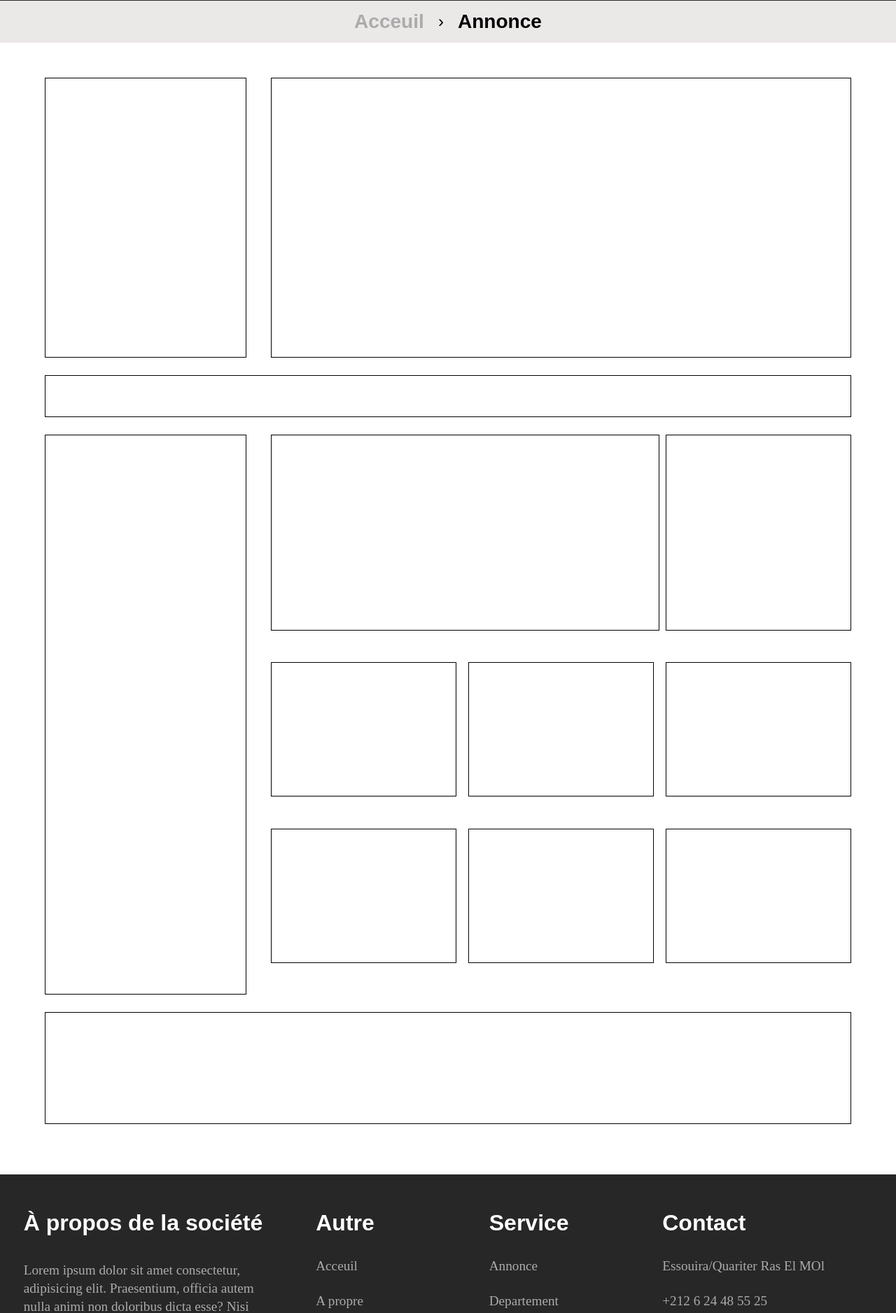
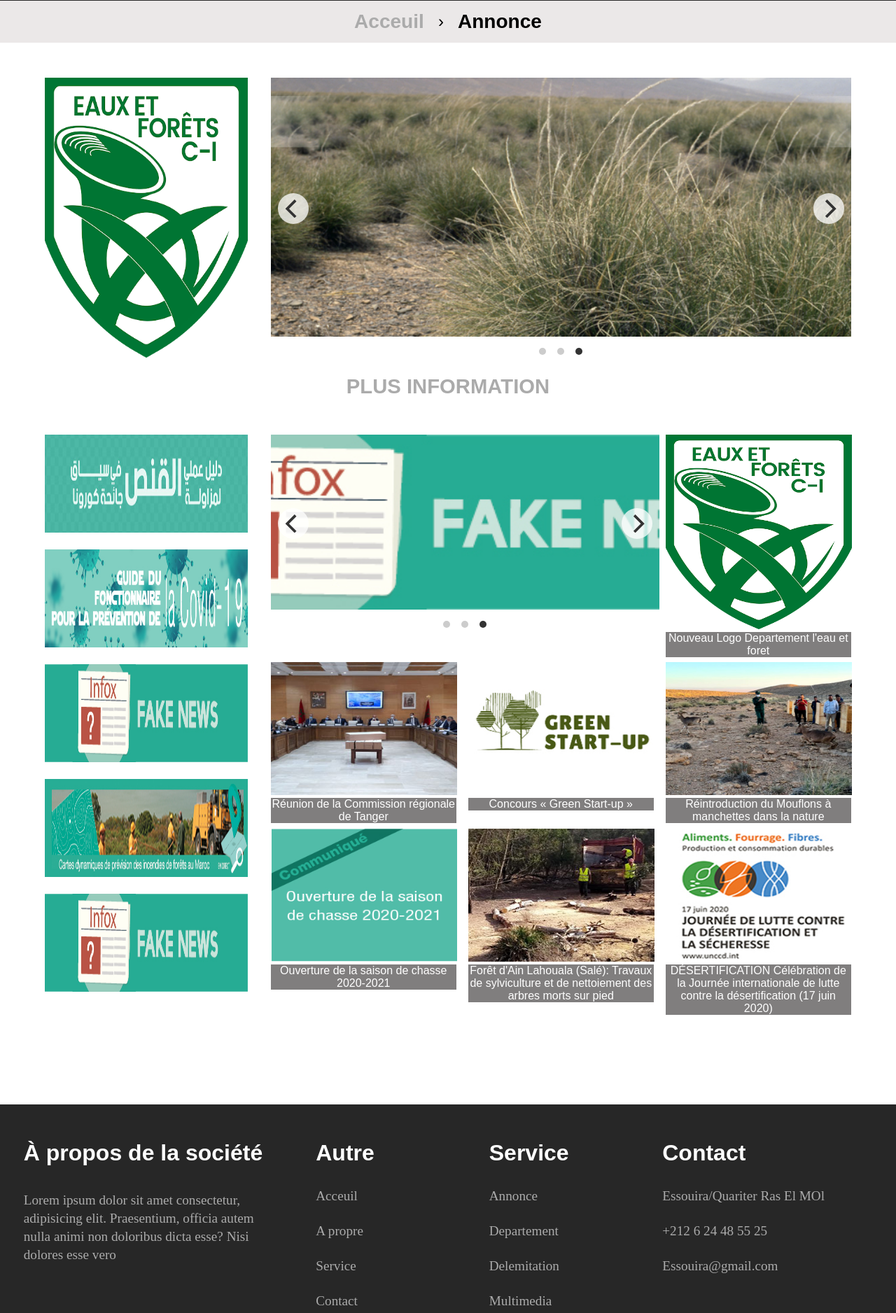
Before and after one commit to bouslama-hamza/WEB-DEVELOPMENT, a Flask app: page /service in a window 1280 px wide. Shown: the part 313-2189 px from the top of the page at 70% size. Run offline with Flask 2, Linux system fonts and the light colour scheme.

Commit message:
last edit

```diff
--- a/Envirenement/static/CSS/style.css
+++ b/Envirenement/static/CSS/style.css
@@ -487,7 +487,7 @@ input[type=submit]:hover{
 }
 .new_all{
     border: 1px solid black;
-    height: 1400px;
+    height: 1300px;
     display: flex;
     justify-content: center;
     border: none;
@@ -512,16 +512,23 @@ input[type=submit]:hover{
     border: 1px solid black;
     height: 400px;
     width: 25%;
+    border: none;
 }
 .new_annon{
     border: 1px solid black;
     height: 400px;
     width: 72%;
+    border: none;
 }
 .new_focus{
     border: 1px solid black;
     height: 60px;
     margin-top: 25px;
+    text-align: center;
+    font-family: 'Barlow', sans-serif;
+    color: #ababab;
+    border: none;
+    font-size: 25px;
 }
 .new_info{
     border: 1px solid black;
@@ -536,7 +543,7 @@ input[type=submit]:hover{
     border: 1px solid black;
     width: 25%;
     height: 800px;
-
+    border: none;
 }
 .new_info_right{
     border: 1px solid black;
@@ -551,15 +558,30 @@ input[type=submit]:hover{
     border: 1px solid black;
     width: 32%;
     height: 24%;
+    border: none;
 }
 .new_info_right_one{
     border: 1px solid black;
     width: 67%;
     height: 35%;
+    border: none;
 }
 .new_footer{
     border: 1px solid black;
     margin-top: 25px;
     width: 100%;
     height: 160px;
+    border: none;
 }
+.text_annon{
+    border: 1px solid black;
+    width: 100%;
+    text-align: center;
+    background-color: rgb(44, 40, 40);
+    color: white;
+    opacity: 0.6;
+    font-family: 'Barlow', sans-serif;
+    border: none;
+    transition: 1s all linear;
+    z-index: -11;
+}
--- a/Envirenement/templates/base.html
+++ b/Envirenement/templates/base.html
@@ -28,17 +28,17 @@
             </div>
             <div class="footer_useful">
                 <h6 class="footer_all">Autre</h6><br>
-                <a class="footer_info_1" href="#">Acceuil</a><br>
-                <a class="footer_info_1" href="#">A propre</a><br>
-                <a class="footer_info_1" href="#">Service</a><br>
-                <a class="footer_info_1" href="#">Contact</a><br>
+                <a class="footer_info_1" href="/">Acceuil</a><br>
+                <a class="footer_info_1" href="/about">A propre</a><br>
+                <a class="footer_info_1" href="/service">Service</a><br>
+                <a class="footer_info_1" href="/contact">Contact</a><br>
             </div>
             <div class="footer_service">
                 <h6 class="footer_all">Service</h6><br>
-                <a class="footer_info_1" href="#">Annonce</a><br>
-                <a class="footer_info_1" href="#">Departement</a><br>
-                <a class="footer_info_1" href="#">Delemitation</a><br>
-                <a class="footer_info_1" href="#">Multimedia</a><br>
+                <a class="footer_info_1" href="/service">Annonce</a><br>
+                <a class="footer_info_1" href="/service">Departement</a><br>
+                <a class="footer_info_1" href="/service">Delemitation</a><br>
+                <a class="footer_info_1" href="/">Multimedia</a><br>
             </div>
             <div class="footer_contact">
                 <h6 class="footer_all">Contact</h6><br>
--- a/Envirenement/templates/services.html
+++ b/Envirenement/templates/services.html
@@ -6,25 +6,78 @@
 <div class="new_all">
     <div class="new_all_1">
         <div class="new_title">
-            <div class="new_logo"></div>
-            <div class="new_annon"></div>
-        </div>
-        <div class="new_focus"></div>
-        <div class="new_info">
-            <div class="new_info_left"></div>
-            <div class="new_info_right">
-                <div class="new_info_right_one"></div>
-                <div style="height: 35%;" class="new_info_right_1"></div>
-                <div class="new_info_right_1"></div>
-                <div class="new_info_right_1"></div>
-                <div class="new_info_right_1"></div>
-                <div class="new_info_right_1"></div>
-                <div class="new_info_right_1"></div>
-                <div class="new_info_right_1"></div>
-
+            <div class="new_logo">
+                <img src="../static/images/logo/1.png" style="width: 290px; height: 400px;">
+            </div>
+            <div class="new_annon" style="z-index: -1;">
+                <div class="carousel"  data-flickity='{ "wrapAround": true, "autoPlay": true, "imagesLoaded":true }'>
+                    <div class="carousel-cell">
+                      <img class="w3-image" src="../static/images/Annonce/1.jpg" style="width: 400;height: 370px;">
+                    </div>
+                    <div class="carousel-cell">
+                      <img class="w3-image" src="../static/images/Annonce/2.jpg" style="width: 400;height: 370px; ">
+                    </div>
+                    <div class="carousel-cell">
+                      <img class="w3-image" src="../static/images/Annonce/3.jpg" style="width: 400;height: 370px; ">
+                    </div>
+                </div>
             </div>
         </div>
-        <div class="new_footer"></div>
+        <div class="new_focus">
+            <h3>PLUS INFORMATION</h3>
+        </div>
+        <div class="new_info">
+            <div class="new_info_left">
+                <img src="../static/images/Annonce/S1.jpg" style="width: 290px; height: 140px; margin-bottom: 20px;">
+                <img src="../static/images/Annonce/S2.jpg" style="width: 290px; height: 140px; margin-bottom: 20px;">
+                <img src="../static/images/Annonce/S3.jpg" style="width: 290px; height: 140px; margin-bottom: 20px;">
+                <img src="../static/images/Annonce/S4.jpg" style="width: 290px; height: 140px; margin-bottom: 20px;">
+                <img src="../static/images/Annonce/S3.jpg" style="width: 290px; height: 140px; margin-bottom: 20px;">
+            </div>
+            <div class="new_info_right">
+                <div class="new_info_right_one" style="z-index: -1;">
+                    <div class="carousel"  data-flickity='{ "wrapAround": true, "autoPlay": true, "imagesLoaded":true }'>
+                        <div class="carousel-cell">
+                          <img class="w3-image" src="../static/images/Annonce/S1.jpg" style="width: 2200;height: 250px;">
+                        </div>
+                        <div class="carousel-cell">
+                          <img class="w3-image" src="../static/images/Annonce/S2.jpg" style="width: 200;height: 250px; ">
+                        </div>
+                        <div class="carousel-cell">
+                          <img class="w3-image" src="../static/images/Annonce/S3.jpg" style="width: 200;height: 250px; ">
+                        </div>
+                    </div>
+                </div>
+                <div style="height: 35%;" class="new_info_right_1">
+                    <img src="../static/images/logo/1.png" style="width: 266px;height: 278px;">
+                    <div class="text_annon">Nouveau Logo Departement l'eau et foret </div>
+                </div>
+                <div class="new_info_right_1">
+                    <img src="../static/images/Annonce/M1.jpg" style="width: 266px;height: 190px;">
+                    <div class="text_annon">Réunion de la Commission régionale de Tanger </div>
+                </div>
+                <div class="new_info_right_1">
+                    <img src="../static/images/Annonce/M2.jpg" style="width: 266px;height: 190px;">
+                    <div class="text_annon">Concours « Green Start-up »  </div>
+                </div>
+                <div class="new_info_right_1">
+                    <img src="../static/images/Annonce/M3.jpg" style="width: 266px;height: 190px;">
+                    <div class="text_annon">Réintroduction du Mouflons à manchettes dans la nature </div>
+                </div>
+                <div class="new_info_right_1">
+                    <img src="../static/images/Annonce/M4.jpg" style="width: 266px;height: 190px;">
+                    <div class="text_annon">Ouverture de la saison de chasse 2020-2021</div>
+                </div>
+                <div class="new_info_right_1">
+                    <img src="../static/images/Annonce/M5.jpg" style="width: 266px;height: 190px;">
+                    <div class="text_annon">Forêt d'Ain Lahouala (Salé): Travaux de sylviculture et de nettoiement des arbres morts sur pied  </div>
+                </div>
+                <div class="new_info_right_1">
+                    <img src="../static/images/Annonce/M6.jpg" style="width: 266px;height: 190px;">
+                    <div class="text_annon">DÉSERTIFICATION Célébration de la Journée internationale de lutte contre la désertification (17 juin 2020)</div>
+                </div>
+            </div>
+        </div>
     </div>
 </div>
 {% endblock content %}
```
Also changed, not shown: Envirenement/static/JS/script.js (line endings or trailing spaces), Envirenement/static/images/Annonce/1.jpg (added), Envirenement/static/images/Annonce/2.jpg (added), Envirenement/static/images/Annonce/3.jpg (added), Envirenement/static/images/Annonce/M1.jpg (added), Envirenement/static/images/Annonce/M2.jpg (added), Envirenement/static/images/Annonce/M3.jpg (added), Envirenement/static/images/Annonce/M4.jpg (added), Envirenement/static/images/Annonce/M5.jpg (added), Envirenement/static/images/Annonce/M6.jpg (added), Envirenement/static/images/Annonce/S1.jpg (added), Envirenement/static/images/Annonce/S2.jpg (added), Envirenement/static/images/Annonce/S3.jpg (added), Envirenement/static/images/Annonce/S4.jpg (added), 1 more files.
